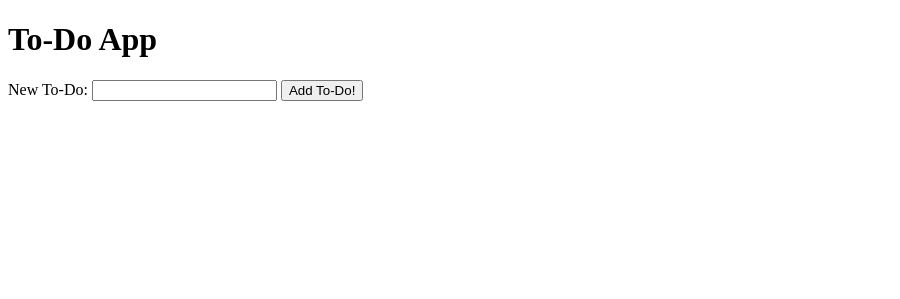
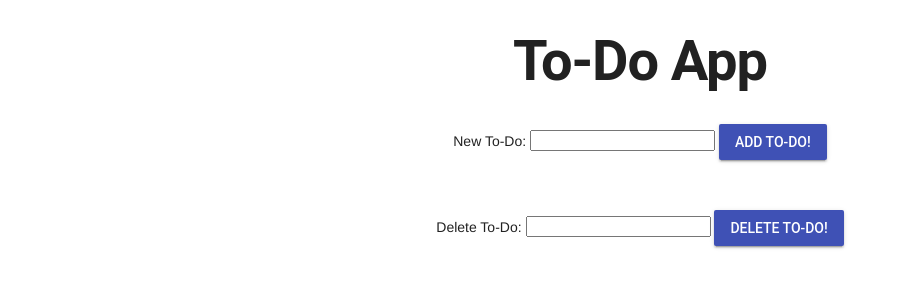
Before and after one commit to Leahjane3996/to-do-app, a plain HTML site: page index.html in a window 1280 px wide. Shown: the whole page, without its empty margins (0-900 px from the left). Drawn offline with nearby package versions, Linux system fonts and the light colour scheme.

Commit message:
updated delete button

```diff
--- a/app.js
+++ b/app.js
@@ -1,7 +1,8 @@
-function onReady() {
+function onReady(){
  const addToDoForm = document.getElementById('addToDoForm');
  const newToDoText = document.getElementById('newToDoText');
  const toDoList = document.getElementById('toDoList');
+
  addToDoForm.addEventListener('submit', event => {
   event.preventDefault();
 
@@ -9,7 +10,7 @@ event.preventDefault();
    let title = newToDoText.value;
 
    // create a new li
-let newLi = document.createElement('Li');
+   let newLi = document.createElement('li');
 
    // create a new input
    let checkbox = document.createElement('input');
@@ -31,7 +32,6 @@ newToDoText.value = '';
 });
 }
 
-
 window.onload = function() {
    onReady();
  };
--- a/index.html
+++ b/index.html
@@ -3,14 +3,28 @@
    <head>
      <meta name="viewport" content="width=device-width, initial-scale=1">
      <title>To-Do App</title>
+     <!-- Material Design Lite -->
+  <link rel="stylesheet" href="https://code.getmdl.io/1.3.0/material.indigo-cyan.min.css">
+  <script defer src="https://code.getmdl.io/1.3.0/material.min.js"></script>
+  <!-- Custom Styles -->
+   <link rel="stylesheet" href="styles/main.css">
    </head>
    <body>
      <h1>To-Do App</h1
      <form id="addToDoForm">
      <label for="newToDoText">New To-Do:</label>
      <input type="text" id="newToDoText">
-     <button type="submit">Add To-Do!</button>
+     <button type="submit", class="mdl-button mdl-js-button mdl-button--raised mdl-button--colored">Add To-Do!</button>
+     </button>
    </form>
+   <form id="deleteToDoForm">
+   <label for="deleteToDoText">Delete To-Do:</label>
+   <input type="text" id="deleteToDoText">
+   <!-- Colored raised button -->
+<button type="submit" , class="mdl-button mdl-js-button mdl-button--raised mdl-button--colored">
+  Delete To-Do!</button>
+ </form>
+
    <ul id="toDoList">
   </ul>
 
--- /dev/null
+++ b/styles/main.css
@@ -0,0 +1,10 @@
+h1 {
+   font-weight: bold;
+   text-align: center;
+ }
+body {
+  text-align: center;
+}
+form {
+  padding: 50px;
+}
```
Lines whose indentation alone changed are shown as unchanged.
